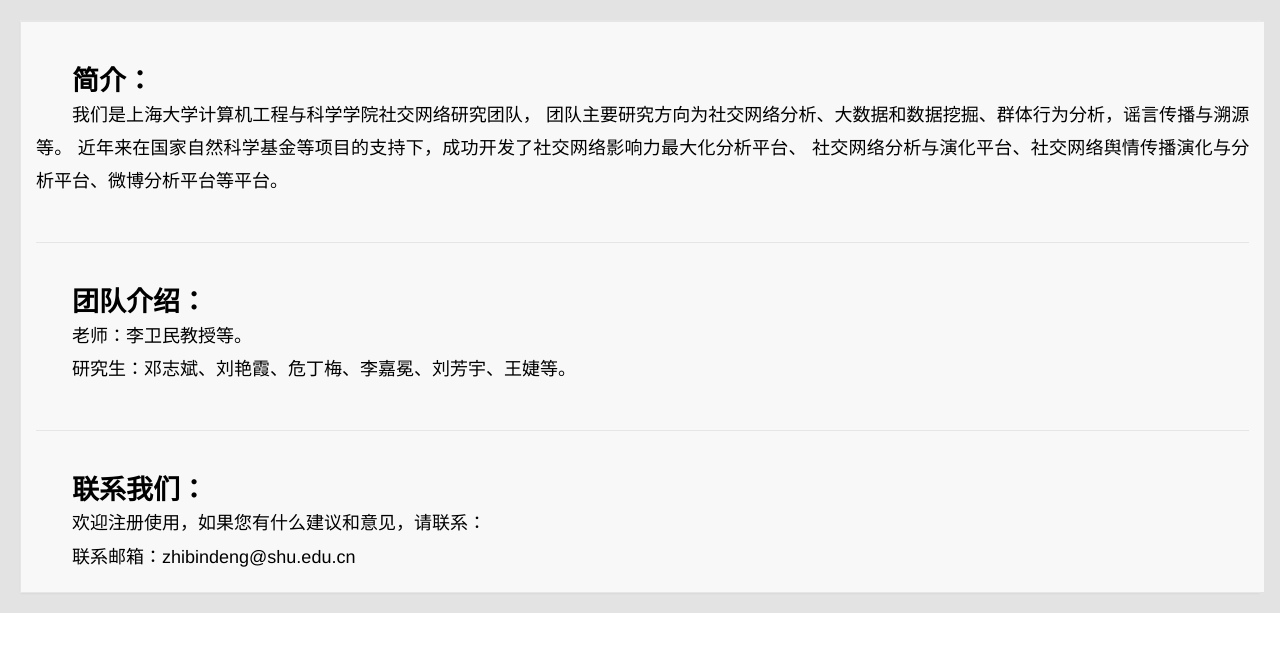
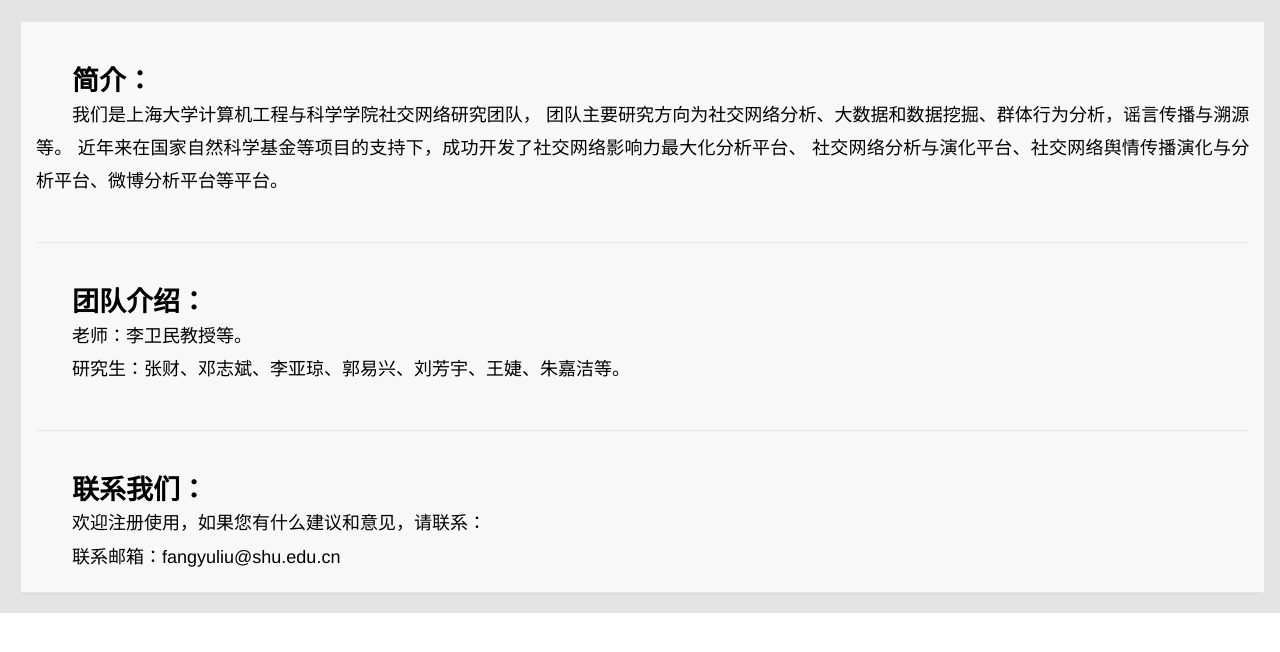
Before and after one commit to FairyTaleBliss/SocialNetworkGroupAnalysisPlatform, a Flask app: page /aboutUs in a window 1280 px wide. Shown: the top 652 px of the page. Run offline with Flask 2, Linux system fonts and the light colour scheme.

Commit message:
更新关于我们

```diff
--- a/templates/aboutUs.html
+++ b/templates/aboutUs.html
@@ -50,13 +50,13 @@
                             &nbsp;<br>
                             <h2><b>团队介绍：</b></h2>
                             <p>老师：李卫民教授等。<br></p>
-                            <p>研究生：邓志斌、刘艳霞、危丁梅、李嘉冕、刘芳宇、王婕等。<br></p>
+                            <p>研究生：张财、邓志斌、李亚琼、郭易兴、刘芳宇、王婕、朱嘉洁等。<br></p>
                             &nbsp;<br>
                             <HR>
                             &nbsp;<br>
                             <h2><b>联系我们：</b></h2>
                             <p>欢迎注册使用，如果您有什么建议和意见，请联系：<br></p>
-                            <p>联系邮箱：zhibindeng@shu.edu.cn<br></p>
+                            <p>联系邮箱：fangyuliu@shu.edu.cn<br></p>
                         </div>
                     </div>
                 </div>
```
